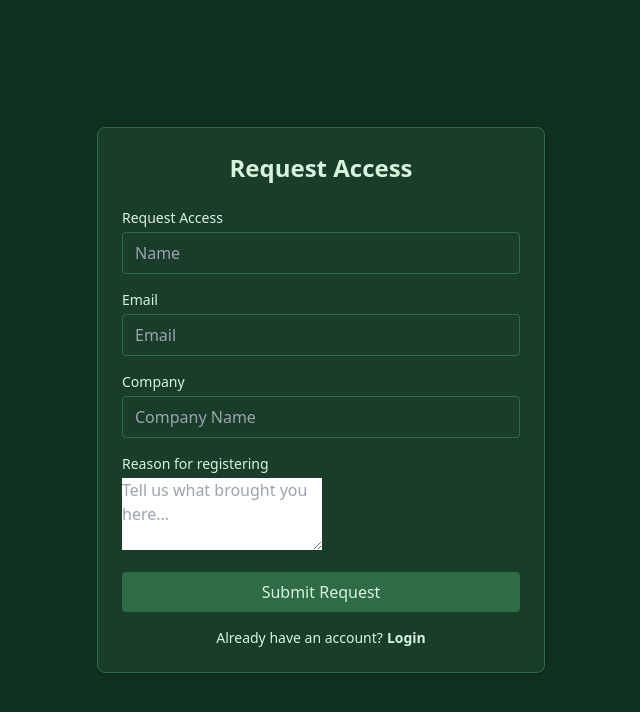
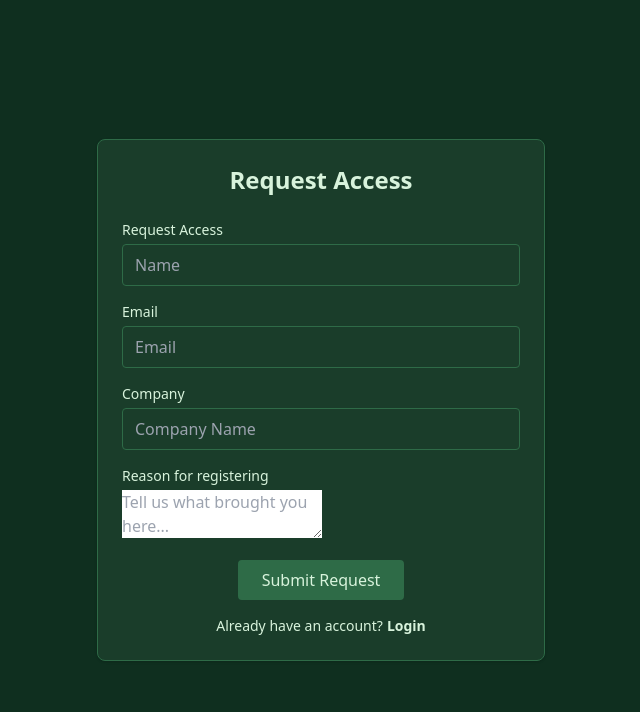
Before and after one commit to schefco/TaskFlow-Frontend, a React (Vite) app: page /register in a window 1280 px wide. Shown: the top 712 px of the page, without its empty margins (319-959 px from the left). Built offline with nearby package versions, Linux system fonts and the light colour scheme.

Commit message:
Updated buttons on login and register page

```diff
--- a/src/pages/Login/Login.css
+++ b/src/pages/Login/Login.css
@@ -42,8 +42,12 @@
 }
 
 /* Button */
+.loginButtonWrapper {
+    @apply flex justify-center mt-4;
+}
+
 .loginButton {
-    @apply w-full py-2 rounded font-medium mt-4;
+    @apply px-6 py-2 rounded font-medium;
     background: var(--green-accent);
     color: var(--green-text-strong);
     transition: background 0.2s ease;
--- a/src/pages/Login/index.tsx
+++ b/src/pages/Login/index.tsx
@@ -77,7 +77,11 @@ export default function LoginPage() {
                     </div>
 
                     {/* Submit button */}
-                    <button type="submit" className="loginLink" disabled={loading}>{loading ? "Logging in ..." : "Login"}</button>
+                    <div className="loginButtonWrapper">
+                        <button type="submit" className="loginLink" disabled={loading}>
+                            {loading ? "Logging in ..." : "Login"}
+                        </button>
+                    </div>
                 </form>
 
                 <p className="loginFooter">
--- a/src/pages/Register/Register.css
+++ b/src/pages/Register/Register.css
@@ -43,8 +43,12 @@
 }
 
 /* Button */
+.registerButtonWrapper {
+    @apply flex justify-center mt-4;
+}
+
 .registerButton {
-    @apply w-full py-2 rounded font-medium mt-4;
+    @apply px-6 py-2 rounded font-medium;
     background: var(--green-accent);
     color: var(--green-text-strong);
     transition: background 0.2s ease;
--- a/src/pages/Register/Register.tsx
+++ b/src/pages/Register/Register.tsx
@@ -63,11 +63,12 @@ export default function Register() {
                             <label className="registerLabel">Reason for registering</label>
                             <textarea placeholder="Tell us what brought you here..."
                             value={reason}
-                            onChange={(e) => setReason(e.target.value)}
-                            rows={3}/>
+                            onChange={(e) => setReason(e.target.value)}/>
                         </div>
 
-                        <button type="submit" className="registerButton">Submit Request</button>
+                        <div className="registerButtonWrapper">
+                            <button type="submit" className="registerButton">Submit Request</button>
+                        </div>
                     </form>
 
                     <p className="registerFooter">
```
